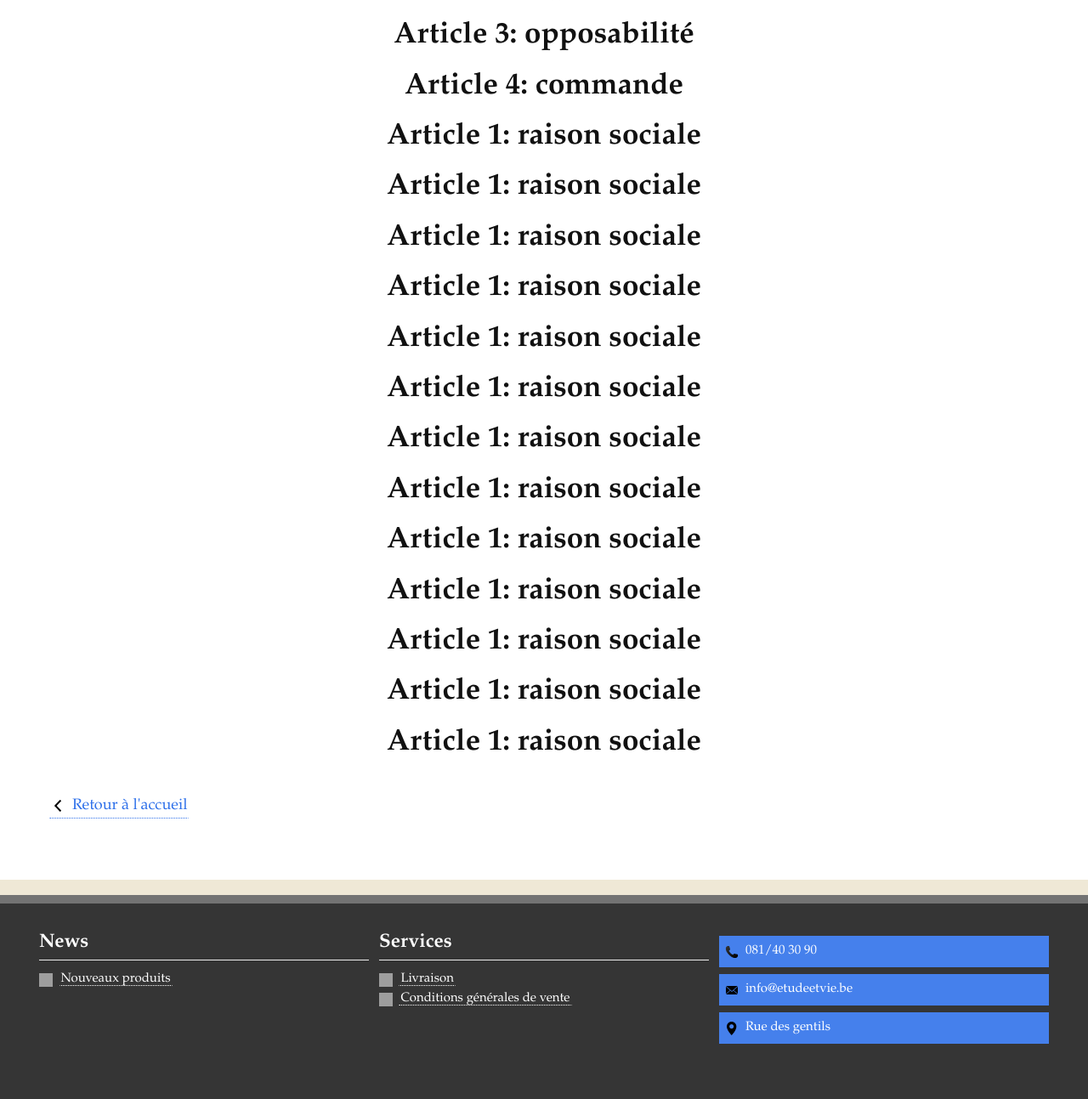
After one commit to julienroland/etudeetvie, a PHP site: page /cgv.php in a window 1280 px wide. The commit adds this page. Shown: the part 532-1825 px from the top of the page at 85% size. Run offline with PHP 8.4, Linux system fonts and the light colour scheme; grey boxes labelled with a size stand in for pictures from a placeholder-image service; some libraries are stand-ins or nearby versions; grey boxes are pictures that could not be loaded.

Commit message:
cms livraison

```diff
--- /dev/null
+++ b/cgv.php
@@ -0,0 +1,164 @@
+<!DOCTYPE html>
+<!--[if lt IE 7]>
+<html class="no-js lt-ie9 lt-ie8 lt-ie7"> <![endif]-->
+<!--[if IE 7]>
+<html class="no-js lt-ie9 lt-ie8"> <![endif]-->
+<!--[if IE 8]>
+<html class="no-js lt-ie9"> <![endif]-->
+<!--[if gt IE 8]><!-->
+<html class="no-js"> <!--<![endif]-->
+<head>
+    <meta charset="utf-8">
+    <meta http-equiv="X-UA-Compatible" content="IE=edge">
+    <title></title>
+    <meta name="description" content="">
+    <meta name="viewport" content="width=device-width, initial-scale=1">
+
+    <!-- Place favicon.ico and apple-touch-icon.png in the root directory -->
+
+    <link rel="stylesheet" href="css/screen.css">
+    <script src="js/vendor/modernizr-2.6.2.min.js"></script>
+</head>
+<body>
+<!--[if lt IE 7]>
+<p class="browsehappy">You are using an <strong>outdated</strong> browser. Please <a href="http://browsehappy.com/">upgrade
+    your browser</a> to improve your experience.</p>
+<![endif]-->
+<h1 class="section" role="heading" aria-level="1">Page d'accueil du site e-commerce etude et vie</h1>
+<section class="container ">
+    <h1 class="section" role="heading" aria-level="1">Contenu de la page</h1>
+    <section class="banner" role="banner">
+        <div class="wrapper">
+            <?php include('logo.php'); ?>
+            <?php include('what.php'); ?>
+            <?php include('search.php'); ?>
+            <?php include('panier.php'); ?>
+            <?php include('connexion.php'); ?>
+            <?php include('nav.php'); ?>
+        </div>
+    </section>
+
+    <section role="main" class="main" id="main">
+        <h1 class="section">Contenu principal du site</h1>
+
+        <div class="cms">
+            <div class="wrapper">
+                <h2>Conditions générales de vente</h2>
+
+                <p>Un contrat est conclu lorsque votre commande est enregistrée ou confirmée via le bon de commande que
+                    vous remplissez au fur et à mesure de vos achats en ligne. Nous nous réservons le droit de refuser
+                    votre commande si nécessaire.</p>
+                <section class="cgv">
+                    <h3>Article 1: raison sociale</h3>
+
+                    <p>
+
+                    </p>
+
+                    <h3>Article 2: produits</h3>
+
+                    <p>
+
+                    </p>
+
+                    <h3>Article 3: opposabilité</h3>
+
+                    <p>
+
+                    </p>
+
+                    <h3>Article 4: commande</h3>
+
+                    <p>
+
+                    </p>
+
+                    <h3>Article 1: raison sociale</h3>
+
+                    <p>
+
+                    </p>
+
+                    <h3>Article 1: raison sociale</h3>
+
+                    <p>
+
+                    </p>
+
+                    <h3>Article 1: raison sociale</h3>
+
+                    <p>
+
+                    </p>
+
+                    <h3>Article 1: raison sociale</h3>
+
+                    <p>
+
+                    </p>
+
+                    <h3>Article 1: raison sociale</h3>
+
+                    <p>
+
+                    </p>
+
+                    <h3>Article 1: raison sociale</h3>
+
+                    <p>
+
+                    </p>
+
+                    <h3>Article 1: raison sociale</h3>
+
+                    <p>
+
+                    </p>
+
+                    <h3>Article 1: raison sociale</h3>
+
+                    <p>
+
+                    </p>
+
+                    <h3>Article 1: raison sociale</h3>
+
+                    <p>
+
+                    </p>
+
+                    <h3>Article 1: raison sociale</h3>
+
+                    <p>
+
+                    </p>
+
+                    <h3>Article 1: raison sociale</h3>
+
+                    <p>
+
+                    </p>
+
+                    <h3>Article 1: raison sociale</h3>
+
+                    <p>
+
+                    </p>
+
+                    <h3>Article 1: raison sociale</h3>
+
+                    <p>
+
+                    </p>
+
+
+                    <a href="index.php"><span class="icon icon-chevron-left-little"></span>Retour à l'accueil</a>
+                </section>
+            </div>
+        </div>
+
+    </section>
+    <?php include('footer.php'); ?>
+</section>
+
+<?php include('bottom.php'); ?>
--- a/css/screen.css
+++ b/css/screen.css
@@ -407,7 +407,8 @@ img {
   margin-right: 0.5em;
   top: 0;
   text-indent: -999999px;
-  background-size: 100%; }
+  background-size: 100%;
+  vertical-align: middle; }
 
 .icon-menu {
   background-image: url("../img/framework/icon/menu2White.png"); }
@@ -1030,7 +1031,6 @@ input[type=submit].icon-search {
     border-bottom: 1px dotted white;
     text-decoration: none; }
     .footer a:hover {
-      text-decoration: underline;
       -webkit-border-radius: 0.3em;
       -moz-border-radius: 0.3em;
       -ms-border-radius: 0.3em;
@@ -2265,9 +2265,36 @@ table {
     clear: both;
     visibility: hidden; }
   .commander .icon {
+    float: none; }
+
+/* CMS */
+.cms {
+  background-color: white;
+  margin: 1em 0;
+  padding: 3em 0;
+  font-size: 18px; }
+  .cms .wrapper {
+    padding: 1em; }
+  .cms h3, .cms h2 {
+    border-bottom: 0;
+    text-align: center;
+    margin-bottom: 0.5em; }
+  .cms h3 {
+    line-height: 1; }
+  .cms p {
+    display: block;
+    margin: auto;
+    max-width: 50em; }
+  .cms em {
+    color: #1557d0; }
+  .cms .icon {
     float: none;
     vertical-align: middle; }
-
+  .cms a {
+    margin-top: 1em;
+    display: inline-block; }
+
+/* END CMS */
 /* END ORDERSTEPS */
 /* MEDIA QUERIES */
 /* CONFIG */
--- a/footer.php
+++ b/footer.php
@@ -13,8 +13,8 @@
         <nav class="foot">
             <h2 role="heading" aria-level="2">Services</h2>
             <ul>
-                <li><a href=""><span class="icon icon-chevron-right-little-white"></span>Livraison</a></li>
-                <li><a href=""><span class="icon icon-chevron-right-little-white"></span>Conditions d'utilisation général</a></li>
+                <li><a href="livraisons.php"><span class="icon icon-chevron-right-little-white"></span>Livraison</a></li>
+                <li><a href="cgv.php"><span class="icon icon-chevron-right-little-white"></span>Conditions générales de vente</a></li>
             </ul>
         </nav>
         <div class="informationsShop foot">
--- a/sass/_icons.scss
+++ b/sass/_icons.scss
@@ -13,6 +13,7 @@
 		top:0;
 		text-indent: -999999px;
 		background-size: 100%;
+        vertical-align: middle;
 	}
 	.icon-menu{
 
--- a/sass/screen.scss
+++ b/sass/screen.scss
@@ -579,7 +579,6 @@ input[type=submit].icon-search {
     border-bottom: 1px dotted white;
     text-decoration: none;
     &:hover {
-      text-decoration: underline;
       @include border-radius(0.3em);
       border: 1px solid white;
       border-top: 0;
@@ -1224,14 +1223,14 @@ table {
     display: inline-block;
     font-size: 18px;
   }
-  &.virement{
+  &.virement {
     font-size: 18px;
     text-align: left;
-    p{
+    p {
       text-align: left;
     }
-    ul{
-      li{
+    ul {
+      li {
         margin-bottom: 0.5em;
       }
     }
@@ -1573,10 +1572,46 @@ table {
   position: relative;
   .icon {
     float: none;
+  }
+}
+
+/* CMS */
+.cms {
+  background-color: white;
+  margin: 1em 0;
+  padding: 3em 0;
+  font-size: 18px;
+  .wrapper {
+    padding: 1em;
+  }
+  h3, h2 {
+    border-bottom: 0;
+    text-align: center;
+    margin-bottom: 0.5em;
+  }
+  h3 {
+    line-height: 1;
+  }
+  p {
+    display: block;
+    margin: auto;
+    max-width: 50em;
+  }
+  em {
+    color: darken($mc, 10%);
+  }
+
+  .icon {
+    float: none;
     vertical-align: middle;
   }
-}
-
+  a {
+    margin-top: 1em;
+    display: inline-block;
+  }
+}
+
+/* END CMS */
 /* END ORDERSTEPS */
 /* MEDIA QUERIES */
 @import "responsive";
```
Also changed, not shown: livraisons.php (+19 -0 lines).
